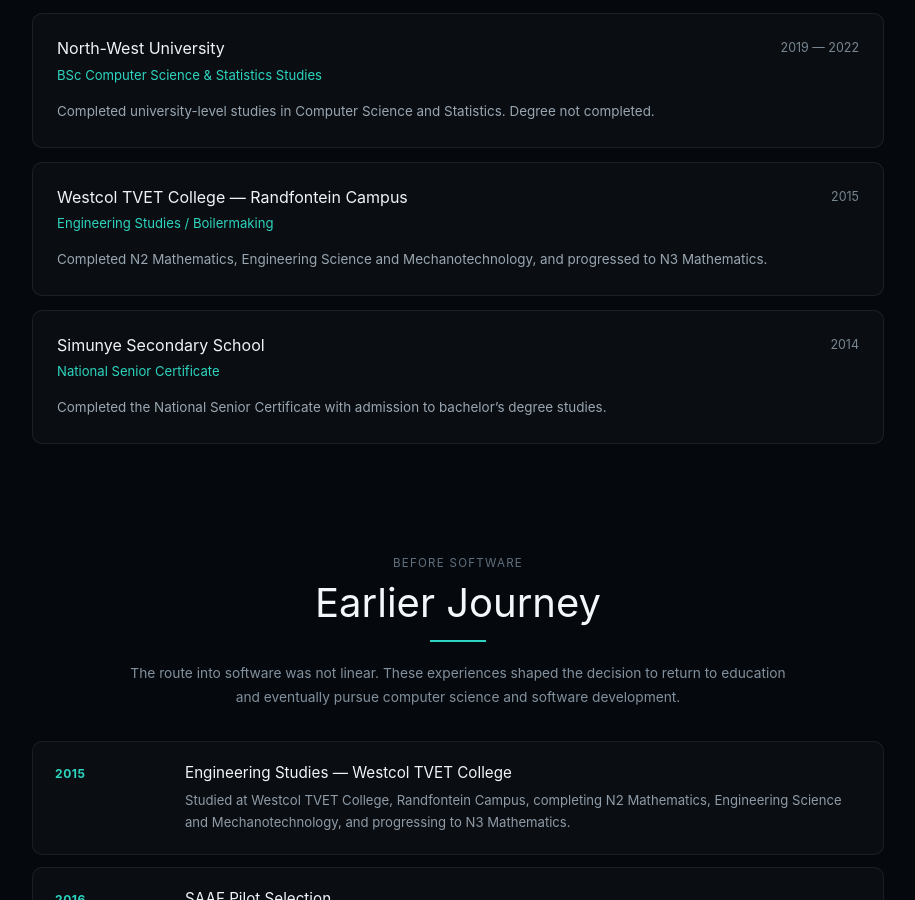
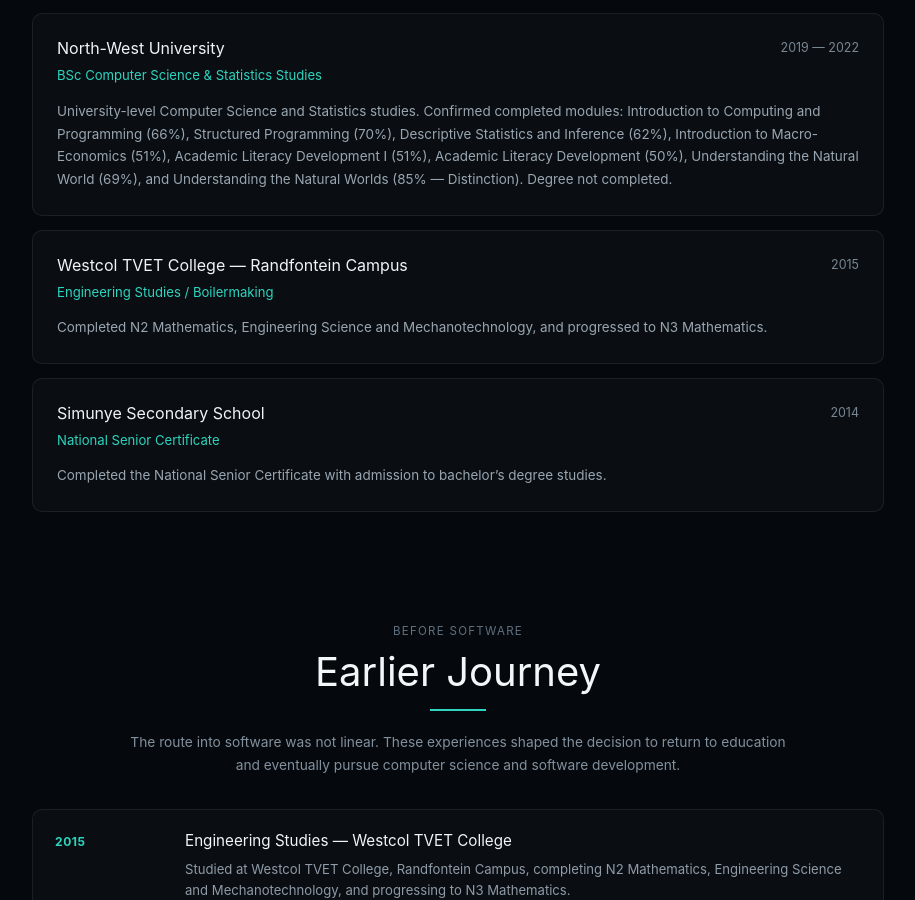
Before and after one commit to keketsoleu25/recruiter-magnet, a Vue app: page / in a window 1280 px wide. Shown: the part 3940-4840 px from the top of the page, without its empty margins (182-1097 px from the left). Built offline with nearby package versions, Linux system fonts and the light colour scheme.

Commit message:
feat: add confirmed NWU completed modules to education

```diff
--- a/src/components/EducationSection.vue
+++ b/src/components/EducationSection.vue
@@ -18,7 +18,7 @@
     programme: 'BSc Computer Science & Statistics Studies',
     period: '2019 — 2022',
     description:
-      'Completed university-level studies in Computer Science and Statistics. Degree not completed.',
+      'University-level Computer Science and Statistics studies. Confirmed completed modules: Introduction to Computing and Programming (66%), Structured Programming (70%), Descriptive Statistics and Inference (62%), Introduction to Macro-Economics (51%), Academic Literacy Development I (51%), Academic Literacy Development (50%), Understanding the Natural World (69%), and Understanding the Natural Worlds (85% — Distinction). Degree not completed.',
   },
   {
     institution: 'Westcol TVET College — Randfontein Campus',
```
